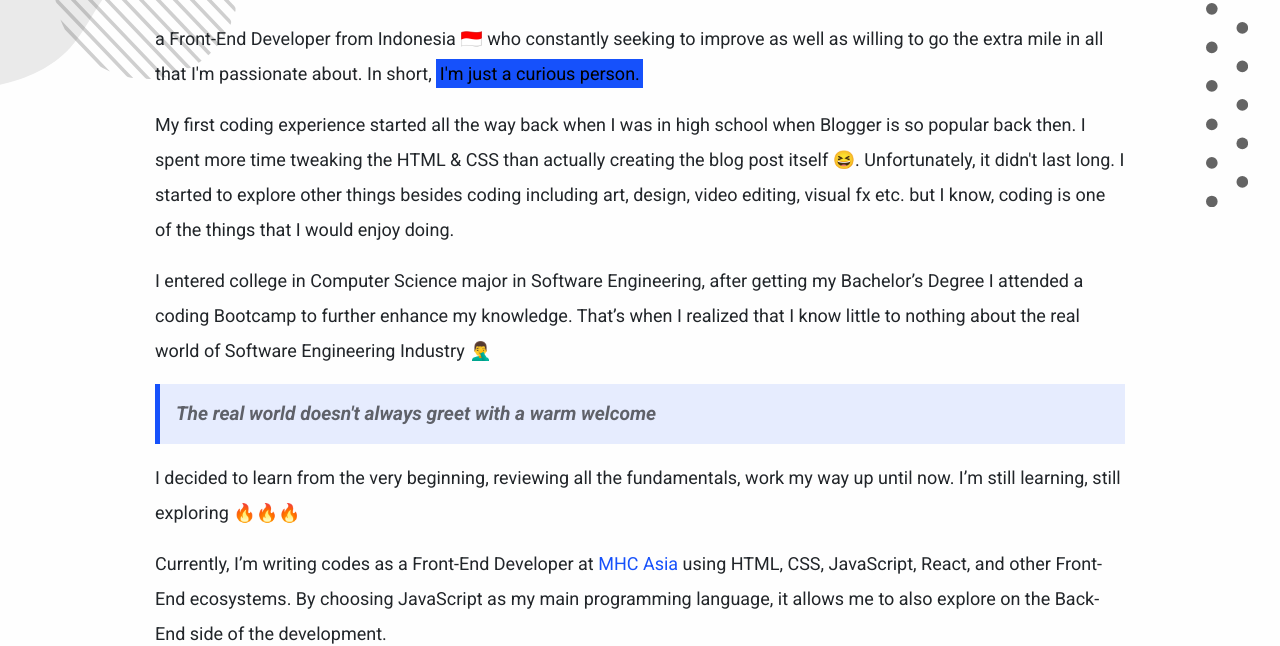
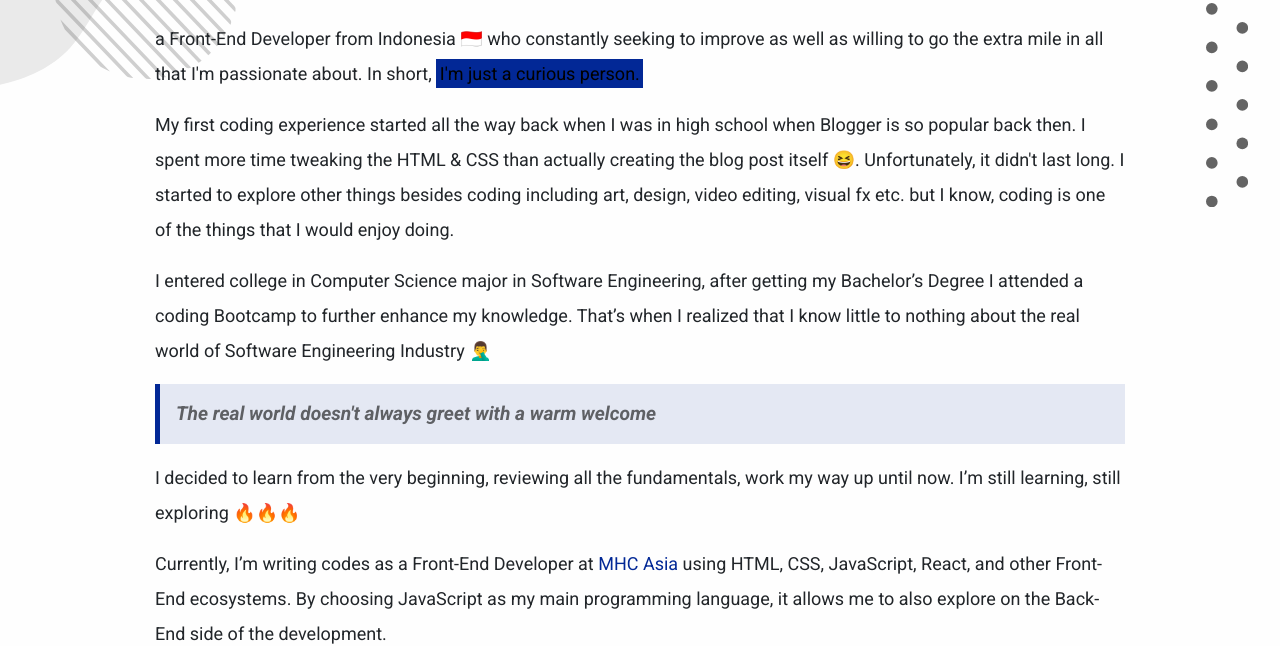
Before and after one commit to rnwathon/personal-site, a Gatsby site: page /about in a window 1280 px wide. Shown: the part 164-810 px from the top of the page. Built offline with nearby package versions, Linux system fonts and the light colour scheme; Gatsby itself is replaced by a stand-in of ours; some packages are replaced by stand-ins of ours.

Commit message:
Updated the color palletes

```diff
--- a/src/styles/_variables.scss
+++ b/src/styles/_variables.scss
@@ -34,16 +34,16 @@ $grays: map-merge(
   $grays
 );
 
-$blue:    #1651FB !default;
-$indigo:  #341f97 !default;
-$purple:  #9c88ff !default;
-$pink:    #ff9ff3 !default;
-$red:     #ff6b6b !default;
+$blue:    #022896 !default;
+$indigo:  #280296 !default;
+$purple:  #9481cb !default;
+$pink:    #cb8194 !default;
+$red:     #960228 !default;
 $orange:  #ff9f43 !default;
-$yellow:  #feca57 !default;
-$green:   #1dd1a1 !default;
-$teal:    #00d2d3 !default;
-$cyan:    #48dbfb !default;
+$yellow:  #D9CC18 !default;
+$green:   #029628 !default;
+$teal:    #117596 !default;
+$cyan:    #16D9C8 !default;
 
 $colors: () !default;
 // stylelint-disable-next-line scss/dollar-variable-default
@@ -67,7 +67,7 @@ $colors: map-merge(
 );
 
 $primary:       $blue !default;
-$secondary:     $purple !default;
+$secondary:     $indigo !default;
 $success:       $green !default;
 $info:          $cyan !default;
 $warning:       $yellow !default;
```
